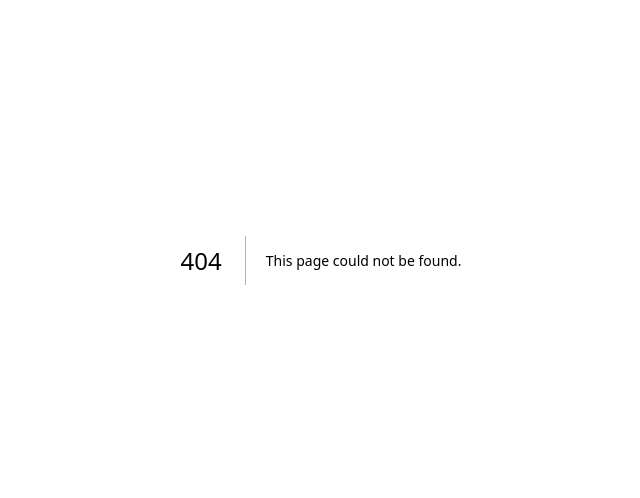
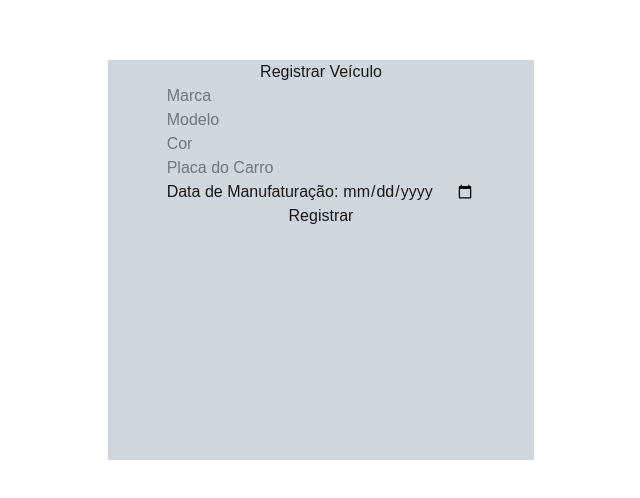
Before and after one commit to DiegoG784/vaggo-web, a Next.js app: page /user/vehicle/register in a window 1280 px wide. Before the commit this address had no page. Shown: the part 140-638 px from the top of the page, without its empty margins (319-959 px from the left). Built offline with nearby package versions, Linux system fonts and the light colour scheme.

Commit message:
added vehicle register

```diff
--- a/app/login/page.tsx
+++ b/app/login/page.tsx
@@ -11,12 +11,12 @@ export default function Page() {
   //  - credentials inserted will be validated and see if email and pass matches from api call
   //  - if approved, insert credentials as cookies or somewhere safe, like a token or smth
   //  - make user credential validation function on controller or model side, idk where tf this stays at i forgor
-  const [user, setUser] = useState(null)
   // const router = useRouter()
   // const handleRouting = (e:any) => {
     // e.preventDefault()
     // router.push('/user/dashboard')
   // }
+  const router = useRouter()
 
 
   const handle = (e:any) => {
@@ -28,13 +28,11 @@ export default function Page() {
     // validar senha
     const formData = new FormData(e.currentTarget)
     const values = Object.fromEntries(formData)
-    const router = useRouter()
 
     console.log(values)
     let result
     // const token = "eyJhbGciOiJIUzI1NiIsInR5cCI6IkpXVCJ9.eyJpZCI6MSwiaWF0IjoxNzc0NjYxNTkzLCJleHAiOjE3NzQ2NjUxOTN9.Qd96mltdnSXA9XMGYfawBO3GN3dvloZIJe53jcWXcW4"
 
-    delete values.passConfirm
 
     fetch('http://localhost:3000/users/login',
       {
@@ -51,12 +49,11 @@ export default function Page() {
       // if response  ok, give token and redirect to page
       localStorage.setItem('token', data.data.token)
       console.log(data)
-      // router.push('/user/dashboard')
+      router.push('/user/dashboard')
 
     })
 
     // se resposta da api for 200, loga o usuário com a senha criada pelo forms e leva o usuário para a página dashboard
-    console.log(user)
 
 
     // transformar dados registro em JSON
@@ -83,7 +80,7 @@ export default function Page() {
                     <input type="text" name="email"/>
 
                     <label htmlFor="password">Senha</label>
-                    <input type="text" name="pass"/>
+                    <input type="text" name="password"/>
                     <input type="submit" value={"Entrar"}/>
                 </form>
 
--- a/app/user/dashboard/page.tsx
+++ b/app/user/dashboard/page.tsx
@@ -3,6 +3,7 @@
 // import Image from "next/image";
 
 import Header from "@/component/header"
+import Link from "next/link"
 
 export default function Page() {
     return (
@@ -11,6 +12,7 @@ export default function Page() {
             <Header/>
 
             <h1>Olá [Usuário]!</h1>
+            <Link href={"/user/vehicle/register"}>Registrar Veículo</Link>
 
             <section className="mb-3">
                 <h1>Mensagens</h1>
--- /dev/null
+++ b/app/user/vehicle/register/page.tsx
@@ -0,0 +1,92 @@
+'use client'
+import Header from "@/component/header"
+import { The_Nautigal } from "next/font/google";
+import Link from "next/link"
+// import Image from "next/image";
+import { useRouter, redirect } from "next/navigation"
+// import { redirect } from "next/navigation"
+import { useEffect, useState } from 'react';
+
+export default function Page() {
+
+  const handleRegister = (e:any) => {
+    e.preventDefault()
+
+    // validar  CPF
+    // validar e-mail
+    // validar telefone
+    // validar senha
+    const formData = new FormData(e.currentTarget)
+    const values = Object.fromEntries(formData)
+
+    console.log(values)
+    let result
+
+    delete values.passConfirm
+
+    fetch('http://localhost:3000/vehicles',
+      {
+        headers: {
+          'Authorization': `Bearer ${localStorage.getItem('token')}`,
+          'Content-Type': 'application/json'
+        },
+        method: "POST",
+        body: JSON.stringify(values)
+      }
+    )
+    .then((res) => res.json())
+    .then((data) => console.log(data))
+
+//     {
+//   "brand": "Toyota",
+//   "model": "Corolla",
+//   "color": "Prata",
+//   "licensePlate": "ABC1D24",
+//   "manufactureYear": "2022-01-01"
+//     }
+
+    // se resposta da api for 200, loga o usuário com a senha criada pelo forms e leva o usuário para a página dashboard
+
+
+    // transformar dados registro em JSON
+
+    // enviar JSON pra API ->
+    // <- API envia mensagem 200 (message: true, new_id: token)
+
+
+    // router.push('/user/dashboard')
+
+  }
+
+
+  return (
+    <main className="flex flex-col">
+
+        <div className="flex flex-col items-center justify-center h-screen w-screen"> {/* change h/w-screen between 'full' or '100'. screens get messy */}
+            <section className="flex flex-col items-center bg-gray-300 w-1/3 h-2/4">
+
+                <h1>Registrar Veículo</h1>
+
+                <form className="flex flex-col" onSubmit={handleRegister}>
+
+
+                  <input type="text" name="brand" placeholder="Marca"/>
+                  <input type="text" name="model" placeholder="Modelo"/>
+                  <input type="text" name="color" placeholder="Cor"/>
+                  <input type="text" name="licensePlate" placeholder="Placa do Carro"/>
+
+                  <div className="flex flex-row">
+                    <label htmlFor="manufactureYear" className="mr-1">Data de Manufaturação:</label>
+                    <input type="date" name="manufactureYear"/>
+                  </div>
+
+                  <input type="submit" value={"Registrar"}/>
+
+                </form>
+
+            </section>
+        </div>
+
+    </main>
+  );
+}
```
